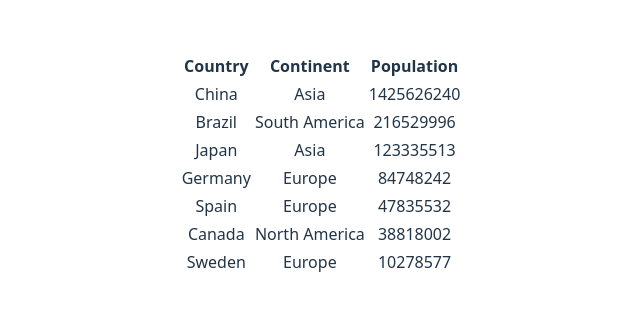
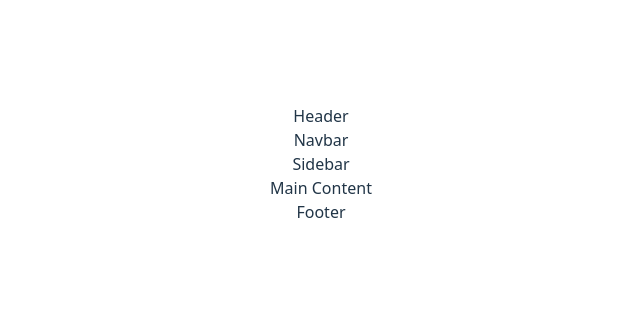
Before and after one commit to De1ora/Lektion-1, a React (Vite) app: page / in a window 1280 px wide. Shown: the part 236-546 px from the top of the page, without its empty margins (319-959 px from the left). Built offline with nearby package versions, Linux system fonts and the light colour scheme.

Commit message:
Grundläggande övningar uppgift 9

```diff
--- a/src/App.jsx
+++ b/src/App.jsx
@@ -1,51 +1,42 @@
 import './App.css'
 
-// 10. Sortera och lägg in
-// Följande kod innehåller population data på några länder i en array. Gör så att data visas upp i tabellen
-// sorterad på population. Mest population går högst upp i tabellen och minst går längst ned. Det visas ett
-// hårdkodat exempel med Frankrike som ska tas bort. Raderna (i tabellen) skall komma från arrayen och skall
-// inte hårdkodas.
+// 9. Struktur för webbsida
+// Skapa komponenter som bygger upp strukturen för en webbsida. Sidan ska innehålla: header,
+// navbar, sidebar, main-content och footer. Komponenterna behöver inte ha något innehåll men
+// ska länkas i App komponenten.
 
-// Hints: Använd måsvingar och array-.map funktionen.
+function Header() {
+  return <header>Header</header>
+}
 
-class Country {
-  constructor(name, continent, population) {
-    this.name = name;
-    this.continent = continent;
-    this.population = population;
-  }
+function Navbar() {
+  return <nav>Navbar</nav>
+}
+
+function Sidebar() {
+  return <aside>Sidebar</aside>
+}
+
+function MainContent() {
+  return <main>Main Content</main>
+}
+
+function Footer() {
+  return <footer>Footer</footer>
 }
 
 function App() {
-  const countries = [
-    new Country("Germany", "Europe", 84748242),
-    new Country("Sweden", "Europe", 10278577),
-    new Country("Japan", "Asia", 123335513),
-    new Country("China", "Asia", 1425626240),
-    new Country("Spain", "Europe", 47835532),
-    new Country("Brazil", "South America", 216529996),
-    new Country("Canada", "North America", 38818002),
-  ];
-
   return (
-    <div>
-      <table>
-        <tr>
-          <th>Country</th>
-          <th>Continent</th>
-          <th>Population</th>
-        </tr>
-        {/* JavaScript går igenom listan med länder och frågar: Ska detta landet komma före detta? */}
-        {countries.sort((a, b) => b.population - a.population).map((country) => (
-          <tr key={country.name}>
-            <td>{country.name}</td>
-            <td>{country.continent}</td>
-            <td>{country.population}</td>
-          </tr>
-        ))}
-      </table>
-    </div>
-  );
+    <>
+      <Header />
+      <Navbar />
+      <div className="content-wrapper">
+        <Sidebar />
+        <MainContent />
+      </div>
+      <Footer />
+    </>
+  )
 }
 
-export default App;
+export default App
```
